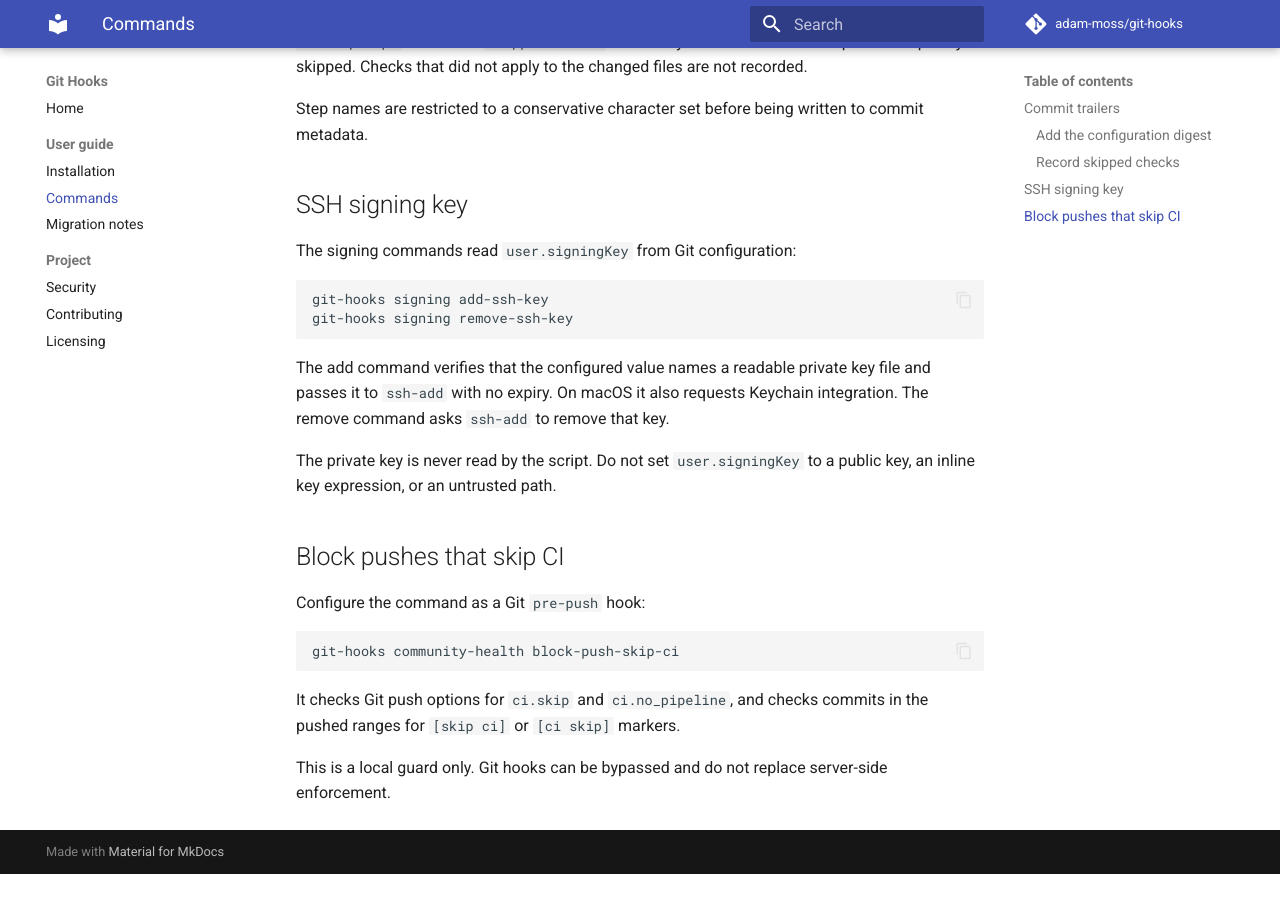
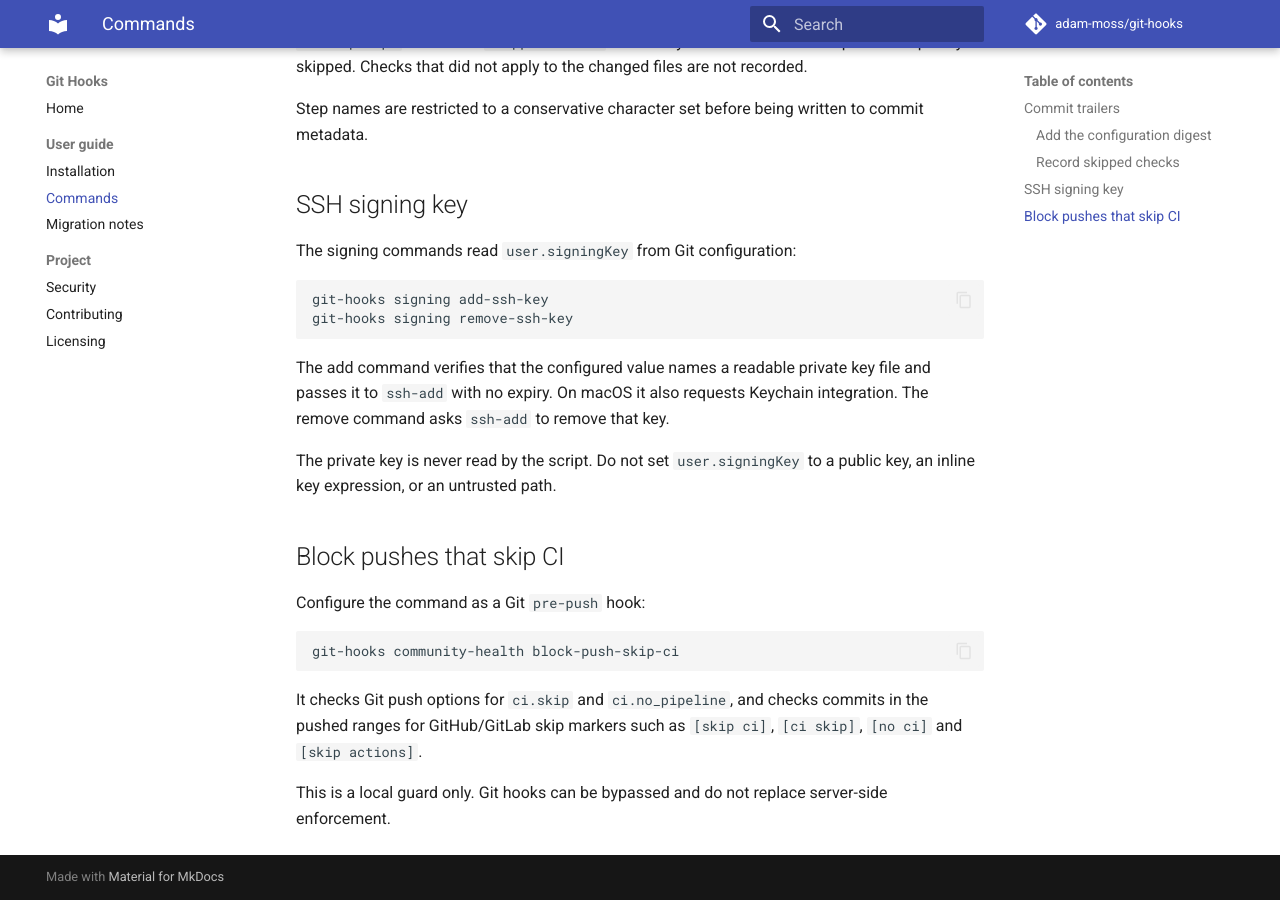
Before and after one commit to adam-moss/git-hooks, an MkDocs documentation site: the page built from docs/commands.md, in a window 1280 px wide and 900 px high, scrolled down 857 px. Built offline with MkDocs 1.6.1 and Material for MkDocs 9.7.7, drawn with Linux system fonts in a browser that asks for light colours; comment, search, counter and statistics services are not loaded; before the commit the page ends 1731 px from its top, so only the background shows below that.

Commit message:
chore: expose local command through mise
Signed-off-by: Adam M. <2951486+adam-moss@users.noreply.github.com>

````diff
--- a/docs/commands.md
+++ b/docs/commands.md
@@ -63,7 +63,8 @@ git-hooks community-health block-push-skip-ci
 ```
 
 It checks Git push options for `ci.skip` and `ci.no_pipeline`, and checks
-commits in the pushed ranges for `[skip ci]` or `[ci skip]` markers.
+commits in the pushed ranges for GitHub/GitLab skip markers such as `[skip ci]`,
+`[ci skip]`, `[no ci]` and `[skip actions]`.
 
 This is a local guard only. Git hooks can be bypassed and do not replace
 server-side enforcement.
--- a/mise.toml
+++ b/mise.toml
@@ -10,6 +10,7 @@ actionlint = "1.7.7"
 
 [env]
 HK_MISE = "1"
+_.path = ["bin"]
 
 [tasks."lint:markdown"]
 run = "rumdl check README.md CONTRIBUTING.md SECURITY.md docs"
````
Also changed, not shown: 1 other file.
